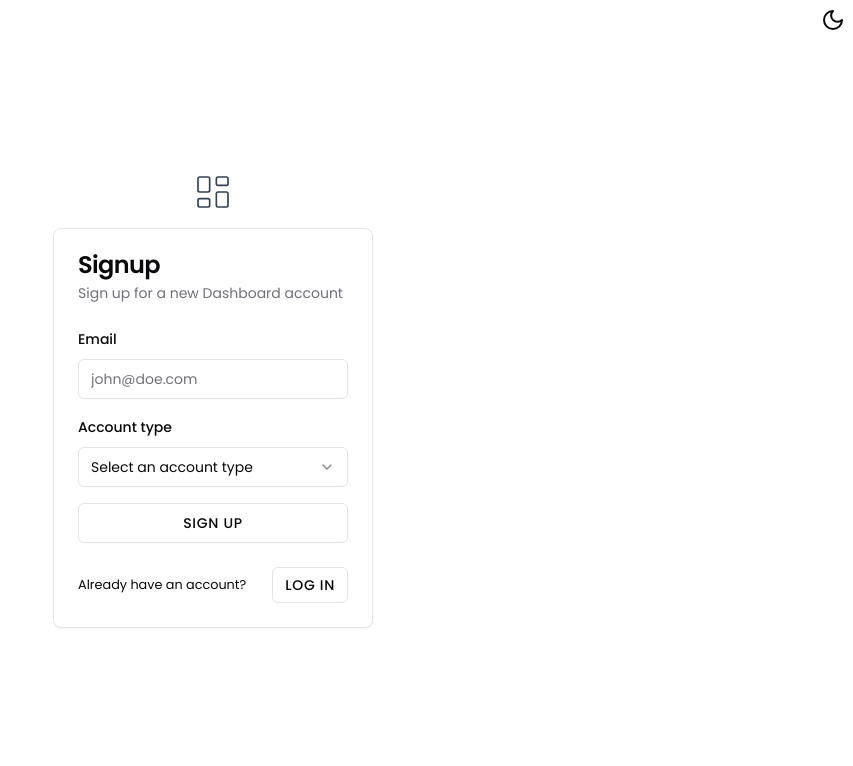
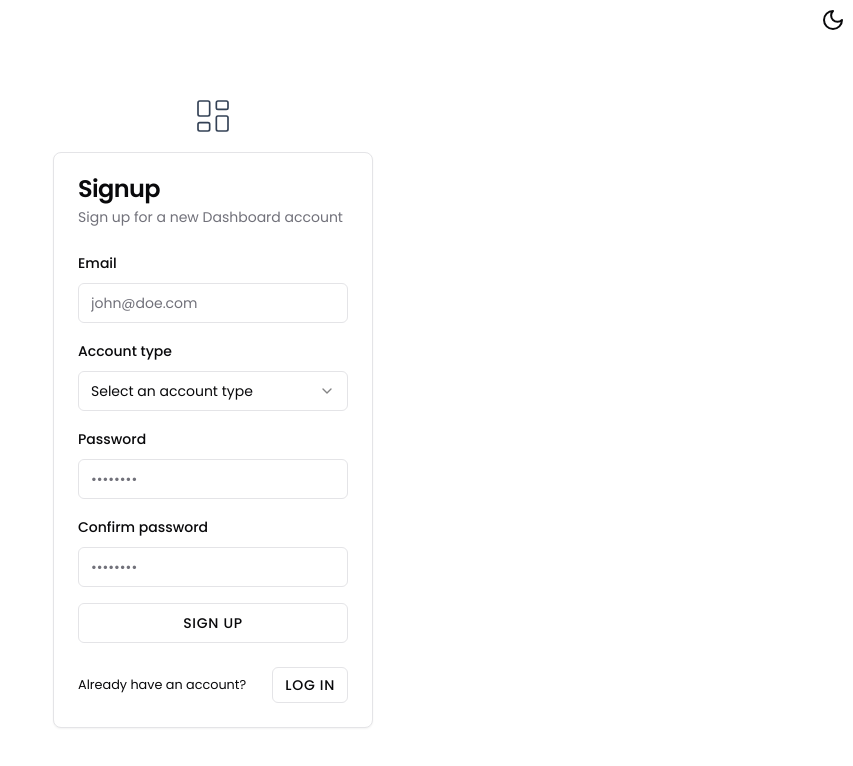
Before and after one commit to bmenc/demo, a Next.js app: page /sign-up in a window 1280 px wide. Shown: the top 766 px of the page, without its empty margins (427-1280 px from the left). Built offline with nearby package versions, Linux system fonts and the light colour scheme.

Commit message:
feat: add password and password confirmation fields with validation to sign-up form

```diff
--- a/app/(logged-out)/sign-up/page.tsx
+++ b/app/(logged-out)/sign-up/page.tsx
@@ -50,6 +50,17 @@ const formSchema = zod
       );
       return date <= eighteenYearsAgo;
     }, "You must be at least 18 years old"),
+    password: zod
+      .string()
+      .min(8, "Password must be at least 8 characters")
+      .refine((password) => {
+        return (
+          /[A-Z]/.test(password) &&
+          /[a-z]/.test(password) &&
+          /[0-9]/.test(password)
+        );
+      }, "Password must contain at least one uppercase letter, one lowercase letter, and one number"),
+    passwordConfirm: zod.string(),
   })
   .superRefine((data, context) => {
     if (data.accountType === "company" && !data.companyName) {
@@ -68,6 +79,14 @@ const formSchema = zod
         code: zod.ZodIssueCode.custom,
         path: ["numberOfEmployees"],
         message: "Number of employees is required",
+      });
+    }
+
+    if (data.password !== data.passwordConfirm) {
+      context.addIssue({
+        code: zod.ZodIssueCode.custom,
+        path: ["passwordConfirm"],
+        message: "Passwords must match",
       });
     }
   });
@@ -122,7 +141,7 @@ export default function SignupPage() {
                           type="email"
                           {...field}
                           value={field.value || ""}
-                          autoComplete="on"
+                          autoComplete="off"
                         />
                       </FormControl>
                       <FormMessage />
@@ -174,9 +193,12 @@ export default function SignupPage() {
                     render={({ field }) => {
                       return (
                         <FormItem>
-                          <FormLabel>Company name</FormLabel>
+                          <FormLabel htmlFor="companyName">
+                            Company name
+                          </FormLabel>
                           <FormControl>
                             <Input
+                              id="companyName"
                               placeholder="Acme Inc."
                               {...field}
                               value={field.value || ""}
@@ -193,9 +215,12 @@ export default function SignupPage() {
                     render={({ field }) => {
                       return (
                         <FormItem>
-                          <FormLabel>Employees</FormLabel>
+                          <FormLabel htmlFor="numberOfEmployees">
+                            Employees
+                          </FormLabel>
                           <FormControl>
                             <Input
+                              id="numberOfEmployees"
                               type="number"
                               min={0}
                               placeholder="0"
@@ -214,7 +239,9 @@ export default function SignupPage() {
                     render={({ field }) => {
                       return (
                         <FormItem className="flex flex-col pt-2">
-                          <FormLabel>Date of birth</FormLabel>
+                          <FormLabel htmlFor="dateOfBirth">
+                            Date of birth
+                          </FormLabel>
                           <FormControl>
                             <Popover>
                               <PopoverTrigger asChild>
@@ -257,6 +284,52 @@ export default function SignupPage() {
                   ></FormField>
                 </>
               )}
+              <FormField
+                control={form.control}
+                name="password"
+                render={({ field }) => {
+                  return (
+                    <FormItem>
+                      <FormLabel htmlFor="password">Password</FormLabel>
+                      <FormControl>
+                        <Input
+                          id="password"
+                          placeholder="••••••••"
+                          type="password"
+                          {...field}
+                          value={field.value || ""}
+                          autoComplete="off"
+                        />
+                      </FormControl>
+                      <FormMessage />
+                    </FormItem>
+                  );
+                }}
+              ></FormField>
+              <FormField
+                control={form.control}
+                name="passwordConfirm"
+                render={({ field }) => {
+                  return (
+                    <FormItem>
+                      <FormLabel htmlFor="passwordConfirm">
+                        Confirm password
+                      </FormLabel>
+                      <FormControl>
+                        <Input
+                          id="passwordConfirm"
+                          placeholder="••••••••"
+                          type="password"
+                          {...field}
+                          value={field.value || ""}
+                          autoComplete="off"
+                        />
+                      </FormControl>
+                      <FormMessage />
+                    </FormItem>
+                  );
+                }}
+              ></FormField>
               <Button type="submit" variant="outline">
                 Sign up
               </Button>
```
